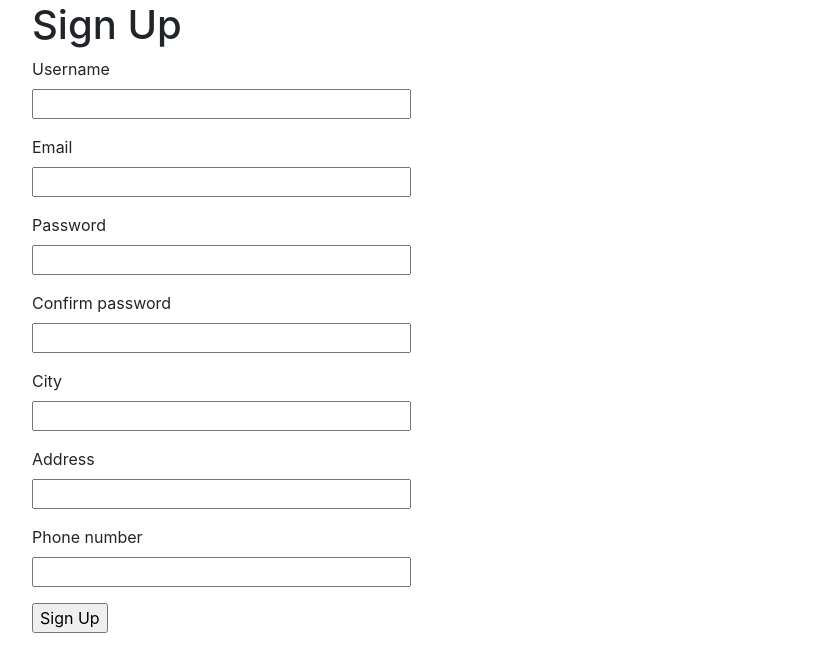
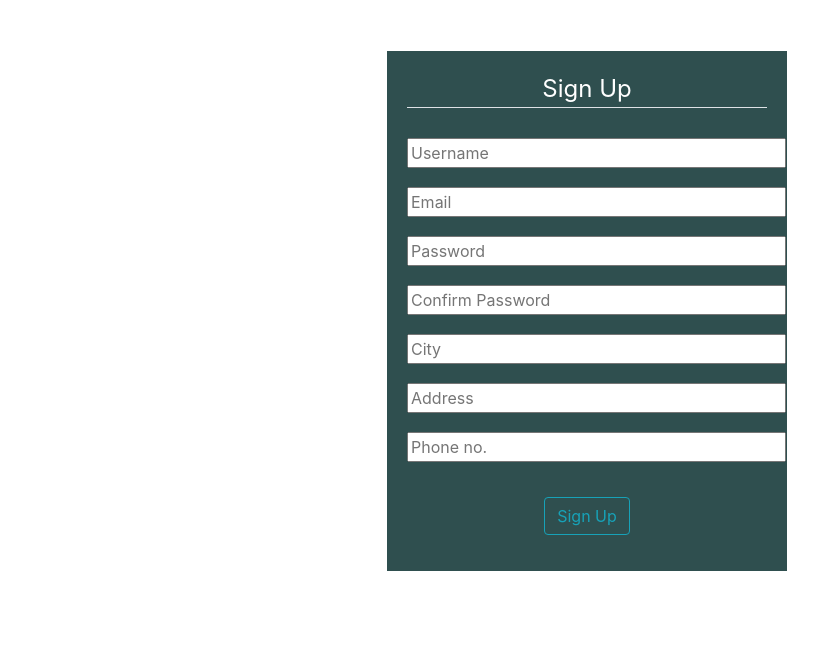
Before and after one commit to gttushar/Online-Grocery-Store, a Flask app: page /register_consumer in a window 1280 px wide. Shown: the part 56-728 px from the top of the page, without its empty margins (53-871 px from the left). Run offline with Flask 2, Linux system fonts and the light colour scheme; some libraries are stand-ins or nearby versions.

Commit message:
Add files via upload

```diff
--- a/app/templates/base.html
+++ b/app/templates/base.html
@@ -25,7 +25,9 @@
 				margin-top: 50px;
 				background-color: darkslategray;
 				color:white;
-
+			}
+			.form-group{
+				padding-top: 3px;
 			}
 		</style>
 	</head>
--- a/app/templates/register.html
+++ b/app/templates/register.html
@@ -1,73 +1,97 @@
 {% extends "base.html" %}
 
 {% block content %}
-    <h1> Sign Up</h1>
+<div class="login_form">
+    <div class="text-center">
+        <legend class="border-bottom mb-4">Sign Up</legend>
         <form action="" method="post" novalidate>
             {{ form.hidden_tag() }}
+            <fieldset class="form-group">
+                <div class="form-group">
                     <p>
-            {{ form.username.label }}<br>
-            {{ form.username(size=32) }}
+                        {{ form.username(placeholder="Username",size=32) }}
                         {% for error in form.username.errors %}
                         <span style="color:red;">[{{error}}]</span>
                         {% endfor %}
                     </p>
+                </div>
+                <div class="form-group">
                     <p>
-            {{ form.email.label }}<br>
-            {{ form.email(size=32) }}
+                        {{ form.email(placeholder="Email",size=32) }}
                         {% for error in form.email.errors %}
                         <span style="color:red;">[{{error}}]</span>
                         {% endfor %}
                     </p>
+                </div>
+                <div class="form-group">
                     <p>
-            {{ form.password.label }}<br>
-            {{ form.password(size=32) }}
+                        {{ form.password(placeholder="Password",size=32) }}
                         {% for error in form.password.errors %}
                         <span style="color:red;">[{{error}}]</span>
                         {% endfor %}
                     </p>
+                </div>
+                <div class="form-group">
                     <p>
-            {{ form.confirm_password.label }}<br>
-            {{ form.confirm_password(size=32) }}
+                        {{ form.confirm_password(placeholder="Confirm Password",size=32) }}
                         {% for error in form.confirm_password.errors %}
                         <span style="color:red;">[{{error}}]</span>
                         {% endfor %}
                     </p>
+                </div>
+
                 {% if form.city_id %}
+                    <div class="form-group">
                         <p>
-                {{ form.city_id.label }}<br>
-                {{ form.city_id(size=32) }}
+                            {{ form.city_id(placeholder="City",size=32) }}
                             {% for error in form.city_id.errors %}
                             <span style="color:red;">[{{error}}]</span>
                             {% endfor %}
                         </p>
+                    </div>
                 {% endif %}
+
+
                 {% if form.address %}
+                <div class="form-group">
                     <p>
-                {{ form.address.label }}<br>
-                {{ form.address(size=32) }}
+                        {{ form.address(placeholder="Address",size=32) }}
                         {% for error in form.address.errors %}
                         <span style="color:red;">[{{error}}]</span>
                         {% endfor %}
                     </p>
+                </div>
                 {% endif %}
+
+
                 {% if form.phone_no %}
+                    <div class="form-group">
                         <p>
-                {{ form.phone_no.label }}<br>
-                {{ form.phone_no(size=32) }}
+                            {{ form.phone_no(placeholder="Phone no.",size=32) }}
                             {% for error in form.phone_no.errors %}
                             <span style="color:red;">[{{error}}]</span>
                             {% endfor %}
                         </p>
+                    </div>
                 {% endif %}
+
+
                 {% if form.brand %}
+                    <div class="form-group">
                         <p>
-                {{ form.brand.label }}<br>
-                {{ form.brand(size=32) }}
+                            {{ form.brand(placeholder="Brand",size=32) }}
                             {% for error in form.brand.errors %}
                             <span style="color:red;">[{{error}}]</span>
                             {% endfor %}
                         </p>
+                    </div>
                 {% endif %}
-        <p>{{ form.submit() }}</p>
+
+            </fieldset>
+            <div class="form-group">
+                <p>{{ form.submit(class="btn btn-outline-info") }}</p>
+            </div>
         </form>
+    </div>
+</div>
 {% endblock content %}
```
Also changed, not shown: app/templates/checkout.html (+34 -24 lines), app/templates/consumer_home.html (+17 -12 lines), app/templates/login.html (+3 -5 lines), app/templates/view_cart.html (+11 -9 lines). Lines whose indentation alone changed are shown as unchanged.
